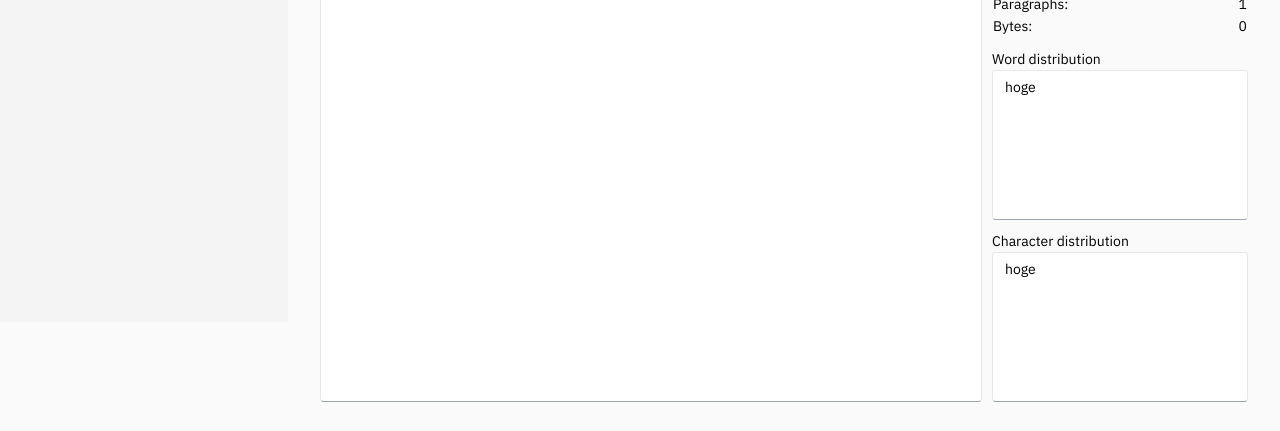
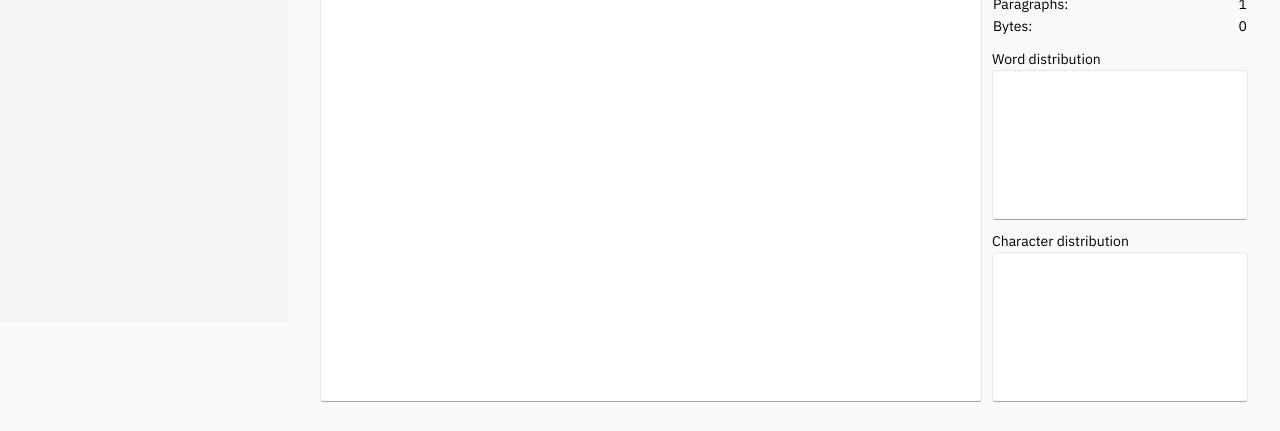
Before and after one commit to morinokami/DevToysWeb, a Next.js app: page /text/inspector-case-converter in a window 1280 px wide. Shown: the part 478-909 px from the top of the page. Built offline with nearby package versions, Linux system fonts and the light colour scheme.

Commit message:
Naive implementation

```diff
--- a/pages/[category]/inspector-case-converter.tsx
+++ b/pages/[category]/inspector-case-converter.tsx
@@ -11,6 +11,37 @@ import { SectionHeader, SectionMain } from "../../components/section";
 import Spacer, { VSpacerM } from "../../components/Spacer";
 import { useLocale } from "../../hooks/useLocale";
 import MainLayout from "../../layouts/MainLayout";
+
+// TODO: Support languages other than English
+
+const countChars = (str: string) => {
+  const chars = Array.from(str);
+  const counts = chars.reduce<Record<string, number>>((acc, char) => {
+    if (/\s/.test(char)) {
+      return acc;
+    }
+    acc[char] = (acc[char] ?? 0) + 1;
+    return acc;
+  }, {});
+  return counts;
+};
+
+const countWords = (str: string) => {
+  const words = str.split(/\s+/);
+  const counts = words.reduce<Record<string, number>>((acc, word) => {
+    if (word.length === 0) {
+      return acc;
+    }
+    acc[word] = (acc[word] ?? 0) + 1;
+    return acc;
+  }, {});
+  return counts;
+};
+
+const sortObject = (obj: Record<string, number>) => {
+  const entries = Object.entries(obj);
+  return entries.sort((a, b) => b[1] - a[1]);
+};
 
 type Case =
   | "original"
@@ -96,6 +127,9 @@ const InspectorCaseConverter: NextPage = () => {
   const sentences = output.split(/[.?!][\s|$]*/).length - 1;
   const paragraphs = output.split(/\n+/).length;
   const bytes = new TextEncoder().encode(output).length;
+
+  const charCounts = sortObject(countChars(output));
+  const wordCounts = sortObject(countWords(output));
 
   return (
     <MainLayout title={t.inspectorCaseConverter.title}>
@@ -239,13 +273,21 @@ const InspectorCaseConverter: NextPage = () => {
           <SectionHeader
             title={t.inspectorCaseConverter.wordDistributionTitle}
           />
-          <TextArea value="hoge" />
+          <TextArea
+            value={wordCounts
+              .map((count) => `${count[0]}: ${count[1]}`)
+              .join("\n")}
+          />
 
           <VSpacerM />
           <SectionHeader
             title={t.inspectorCaseConverter.characterDistributionTitle}
           />
-          <TextArea value="hoge" />
+          <TextArea
+            value={charCounts
+              .map((count) => `${count[0]}: ${count[1]}`)
+              .join("\n")}
+          />
         </div>
       </SectionMain>
     </MainLayout>
```
